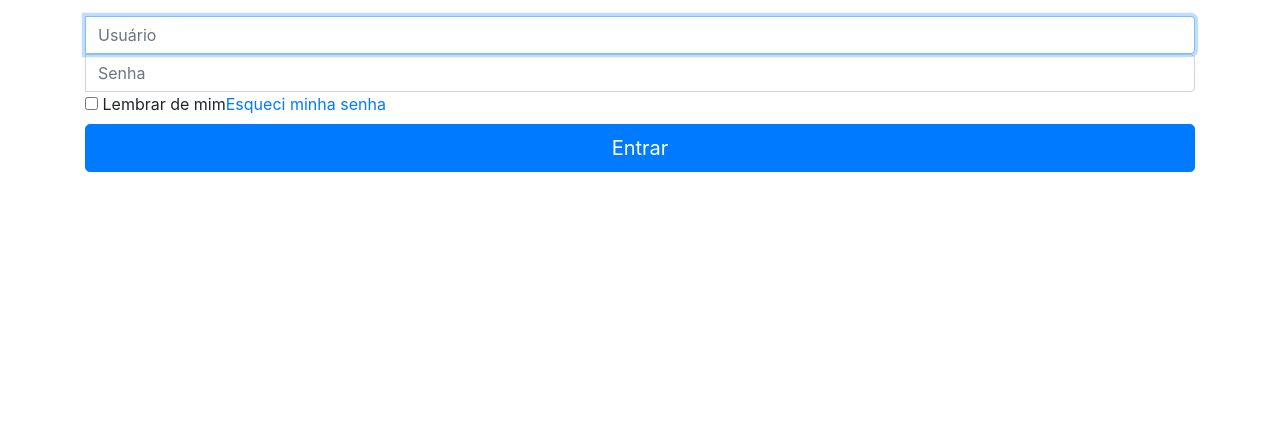
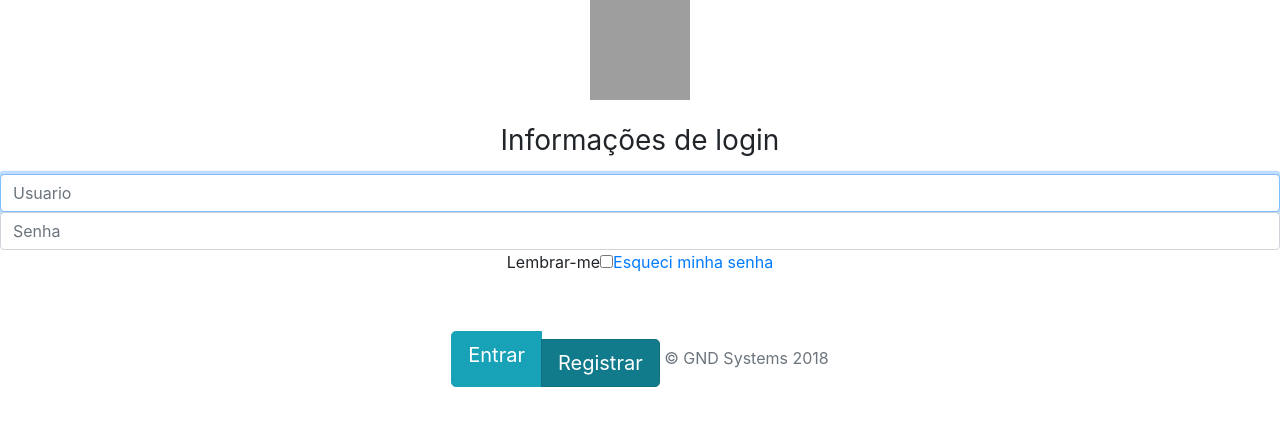
Before and after one commit to bonieasy/beer_tracker_web, a PHP site: page /login.php in a window 1280 px wide. Shown: the top 426 px of the page. Run offline with PHP 8.4, Linux system fonts and the light colour scheme; some libraries are stand-ins or nearby versions; grey boxes are pictures that could not be loaded.

Commit message:
Alteração do layout da tela de login

```diff
--- a/php/login.php
+++ b/php/login.php
@@ -6,7 +6,7 @@
     <meta name="description" content="Creative - Bootstrap 3 Responsive Admin Template">
     <meta name="author" content="GeeksLabs">
     <meta name="keyword" content="Creative, Dashboard, Admin, Template, Theme, Bootstrap, Responsive, Retina, Minimal">
-    <link rel="shortcut icon" href="img/favicon.png">
+    <link rel="shortcut icon" href="/img/favicon.png">
 
     <title>GND | Cervejaria</title>
 
@@ -19,42 +19,43 @@
     <link href="/css/elegant-icons-style.css" rel="stylesheet" />
     <link href="/css/font-awesome.css" rel="stylesheet" />
     <!-- Custom styles -->
-    <link href="/css/style.css" rel="stylesheet">
-    <link href="/css/style-responsive.css" rel="stylesheet" />
-
+    <link href="/css/signin.css" rel="stylesheet"/>
 
 </head>
 
-<body class="login-img3-body">
 
+<body class="text-center">
 
-    <div class="container">
+    <form class="form-signin">
+      <img class="mb-4" src="http://mysafetywill.com/SafetyWill4Survey/image/security2.png" alt="" width="100" height="100">
+      <h1 class="h3 mb-3 font-weight-normal">Informações de login</h1>
 
-        <form class="login-form">
-            <!-- caixa de login -->
-            <div class="login-wrap">
-                <!-- Alinha os itens da caixa de login -->
-                <p class="login-img"><i class="icon_lock_alt"></i></p> <!-- icone de cadeado -->
-                <div class="input-group">
-                    <span class="input-group-addon"><i class="icon_profile"></i></span>
-                    <input type="text" class="form-control" placeholder="Usuário" name="userid" autofocus>
-                </div>
-                <div class="input-group">
-                    <span class="input-group-addon"><i class="icon_key_alt"></i></span>
-                    <input type="password" class="form-control" placeholder="Senha" name="pswrd">
-                </div>
-                <label class="checkbox">
-                    <!-- inicio da checkbox -->
-                    <input type="checkbox" value="remember-me"> Lembrar de mim
-                    <span class="pull-right"> <a href="#"> Esqueci minha senha</a></span>
-                </label> <!-- fim da checkbox -->
-                <button class="btn btn-primary btn-lg btn-block" type="button" onclick="check(this.form)">Entrar</button> <!-- Botão para acessar -->
-            </div>
-        </form>
+      <!-- Inserindo o usuário -->
+      <label for="inputUsuario" class="sr-only">Usuário</label>
+      <input type="usuario" id="inputUsuario" class="form-control" placeholder="Usuario" required autofocus>
 
+      <!-- Inserindo a senha do usuário -->
+      <label for="inputPassword" class="sr-only">Senha</label>
+      <input type="password" id="inputPassword" class="form-control" placeholder="Senha" required>
+      <div class="checkbox mb-3">
 
-    </div>
+        <!-- Opções lembrar-me e esqueci a senha -->
+        <label>
+          <input type="checkbox" value="Lembrar-me"><span class="pull-left">Lembrar-me</span>
+          <span class="pull-right"> <a href="#"> Esqueci minha senha</a></span>
+        </label>
+      </div>
 
+        <div class="btn-group btn-group-justified">
+            <!-- Botão para acessar -->
+            <a href="#" class="btn btn-info btn-lg btn-block">Entrar</a>
+            <!-- Botão para acessar -->
+            <a href="#" class="btn btn-info btn-lg btn-block active">Registrar</a>
+        </div>
 
+      <label><p><p class="mt-5 mb-3 text-muted">&copy; GND Systems 2018</p></label></p>
+
+    </form>
 </body>
+
 </html>
```
Also changed, not shown: css/signin.css (added, +49 -0 lines), img/favicon.png (added).
